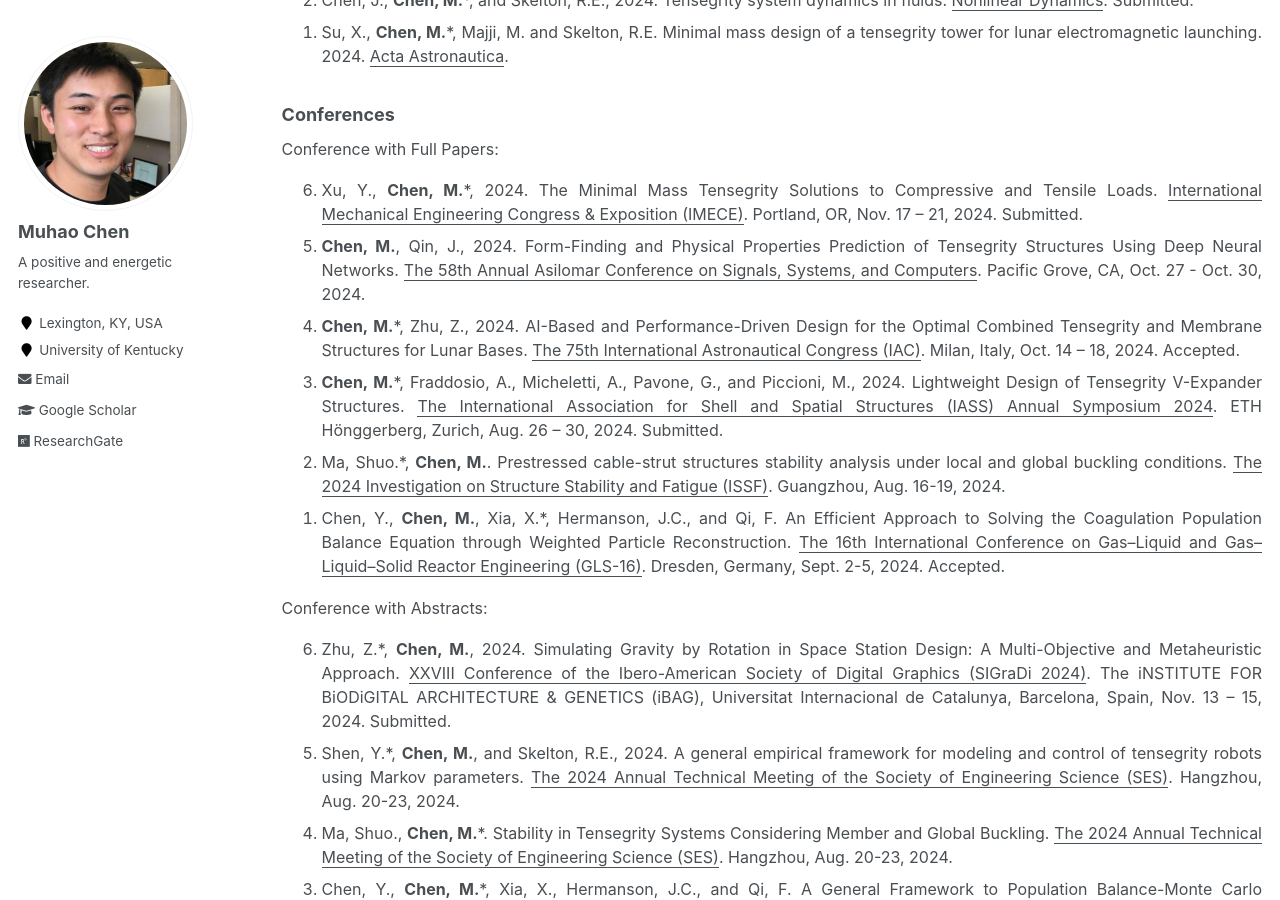
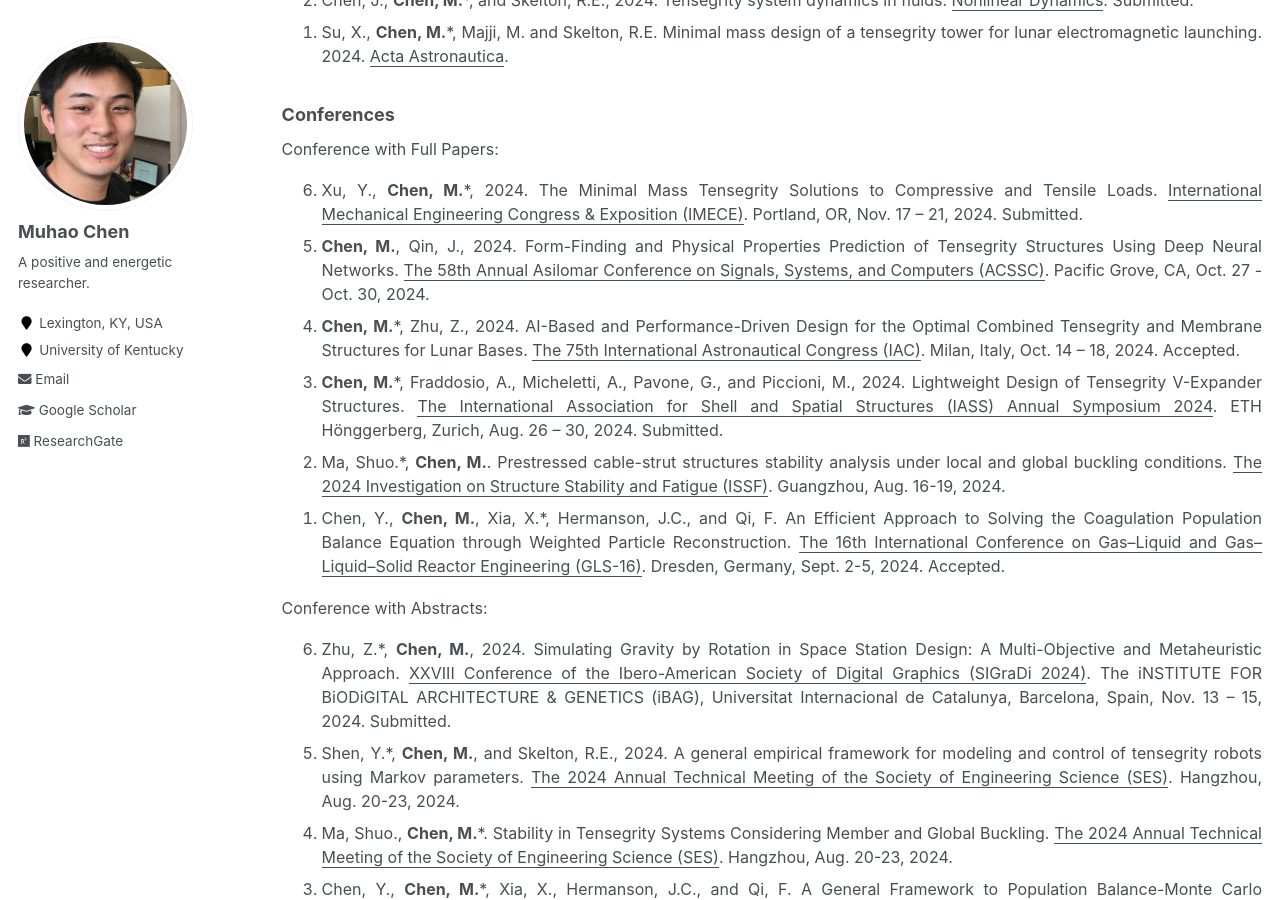
Before and after one commit to Muhao-Chen/muhao-chen.github.io, a Jekyll site: the page built from _pages/publication.md, in a window 1280 px wide and 900 px high, scrolled down 3833 px. Built offline with Jekyll 4.4.1, drawn with Linux system fonts in a browser that asks for light colours; some of the changed text lies outside the part shown.

Commit message:
Update publication.md

```diff
--- a/_pages/publication.md
+++ b/_pages/publication.md
@@ -48,7 +48,7 @@ Conference with Full Papers:
 <li>Shen, Y., <strong>Chen, M.</strong>*, Habtour, E., and Skelton, R.E., 2024. Sensor Fault Detection to Tensegrity Structures Using Eigensystem Realization Algorithm. <u>ASCE Earth & Space 2024</u>. Miami, FL, April 15-18, 2024.</li>
 <li><strong>Chen, M.</strong>*, Shen, Y., and Skelton, R.E. Model-Based and Markov Data-Based Linearized Tensegrity Dynamics and Analysis of Morphing Airfoils. <u>The AIAA Science and Technology Forum and Exposition (AIAA SciTech Forum 2024)</u>. Orlando, FL, Jan. 8-12, 2024.</li>
 <li>Shen, Y.*, <strong>Chen, M.</strong>, Majji, M. and Skelton, R.E, 2023. An Efficient q-Markov Covariance Equivalent Realization Approach to System Identification. <u>The 22nd World Congress of the International Federation of Automatic Control (IFAC)</u>. July 9–14, 2023, Yokohama, Japan.</li>
-<li><strong>Chen, M.</strong>, Fraddosio, A., Micheletti, A., Pavone, G.*, Piccioni, M., and Skelton, R.E., 2023. Analysis of Optimal Deployment Strategy for Large Deployable Tensegrity Space Antennas. <u>IWSS - Italian Workshop on Shell and Spatial Structures.</u> Turin, June 26 - 28, 2023.</li>
+<li><strong>Chen, M.</strong>, Fraddosio, A., Micheletti, A., Pavone, G.*, Piccioni, M., and Skelton, R.E., 2023. Analysis of Optimal Deployment Strategy for Large Deployable Tensegrity Space Antennas. <u>IWSS - Italian Workshop on Shell and Spatial Structures.</u> Turin, June 26-28, 2023.</li>
 <!-- <li>Yazbeck, R., Fernandes, R., <strong>Chen, M.</strong>, El-Borgi, S., Boyd, J., Lagoudas, D. Adaptive Bandgap Formation in a Periodic Tensegrity Structure, 2023. <u>ASME's 1st Annual Aerospace Structures, Structural Dynamics, and Materials Conference (SSDM)</u>. San Diego, CA, June 19 - 21, 2023.</li> -->
 <li>Shen, Y., <strong>Chen, M.</strong>*, and Skelton, R.E., 2023. Optimal simulation model for tensegrity systems in the presence of finite precision computing. <u>The 21st European Control Conference (ECC)</u>. Bucharest, Romania, June 13 - 16, 2023.</li>
 <li>Ma, S., Lu, K., <strong>Chen, M.</strong>* and Skelton, R.E., 2022. Deployment Analysis of A Clustered Tensegrity Hyperbolic Paraboloid Cable Net. <u>IASS Annual Symposium Affiliated with 13th APCS</u>. Beijing, China, Sept. 19-22, 2022.</li>
@@ -99,7 +99,7 @@ Conference with Abstracts:
 Conference with Full Papers:
 <ol reversed>
 <li> Xu, Y., <strong>Chen, M.</strong>*, 2024. The Minimal Mass Tensegrity Solutions to Compressive and Tensile Loads. <u>International Mechanical Engineering Congress & Exposition (IMECE)</u>. Portland, OR, Nov. 17 – 21, 2024. Submitted. </li>
-<li> <strong>Chen, M.</strong>, Qin, J., 2024. Form-Finding and Physical Properties Prediction of Tensegrity Structures Using Deep Neural Networks. <u>The 58th Annual Asilomar Conference on Signals, Systems, and Computers</u>. Pacific Grove, CA, Oct. 27 - Oct. 30, 2024. </li>
+<li> <strong>Chen, M.</strong>, Qin, J., 2024. Form-Finding and Physical Properties Prediction of Tensegrity Structures Using Deep Neural Networks. <u>The 58th Annual Asilomar Conference on Signals, Systems, and Computers (ACSSC)</u>. Pacific Grove, CA, Oct. 27 - Oct. 30, 2024. </li>
 <li><strong>Chen, M.</strong>*, Zhu, Z., 2024. AI-Based and Performance-Driven Design for the Optimal Combined Tensegrity and Membrane Structures for Lunar Bases. <u>The 75th International Astronautical Congress (IAC)</u>. Milan, Italy, Oct. 14 – 18, 2024. Accepted. </li>
 <li><strong>Chen, M.</strong>*, Fraddosio, A., Micheletti, A., Pavone, G., and Piccioni, M., 2024. Lightweight Design of Tensegrity V-Expander Structures. <u>The International Association for Shell and Spatial Structures (IASS) Annual Symposium 2024</u>. ETH Hönggerberg, Zurich, Aug. 26 – 30, 2024. Submitted. </li>
 <li> Ma, Shuo.*, <strong>Chen, M.</strong>. Prestressed cable-strut structures stability analysis under local and global buckling conditions. <u>The 2024 Investigation on Structure Stability and Fatigue (ISSF)</u>. Guangzhou, Aug. 16-19, 2024.</li>
```
